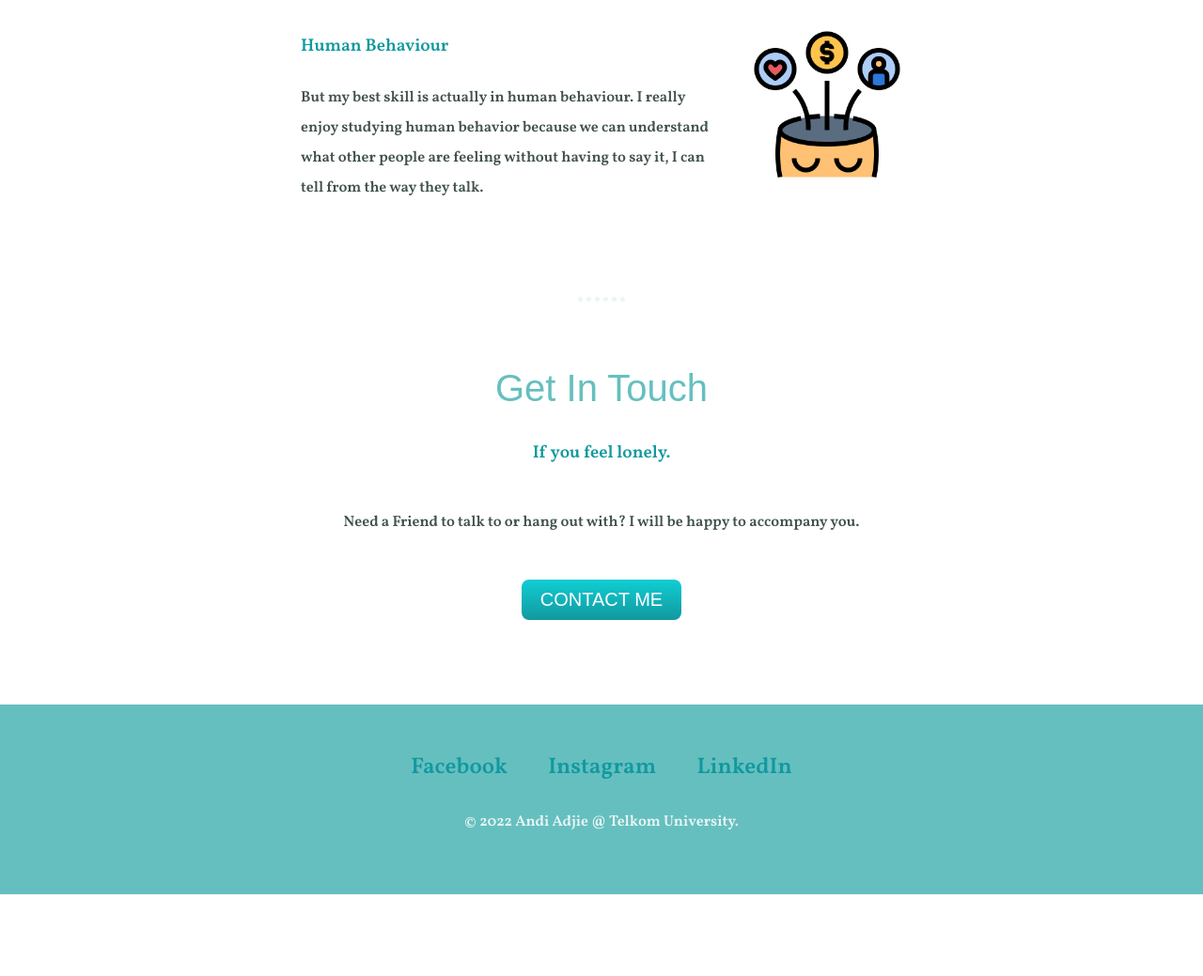
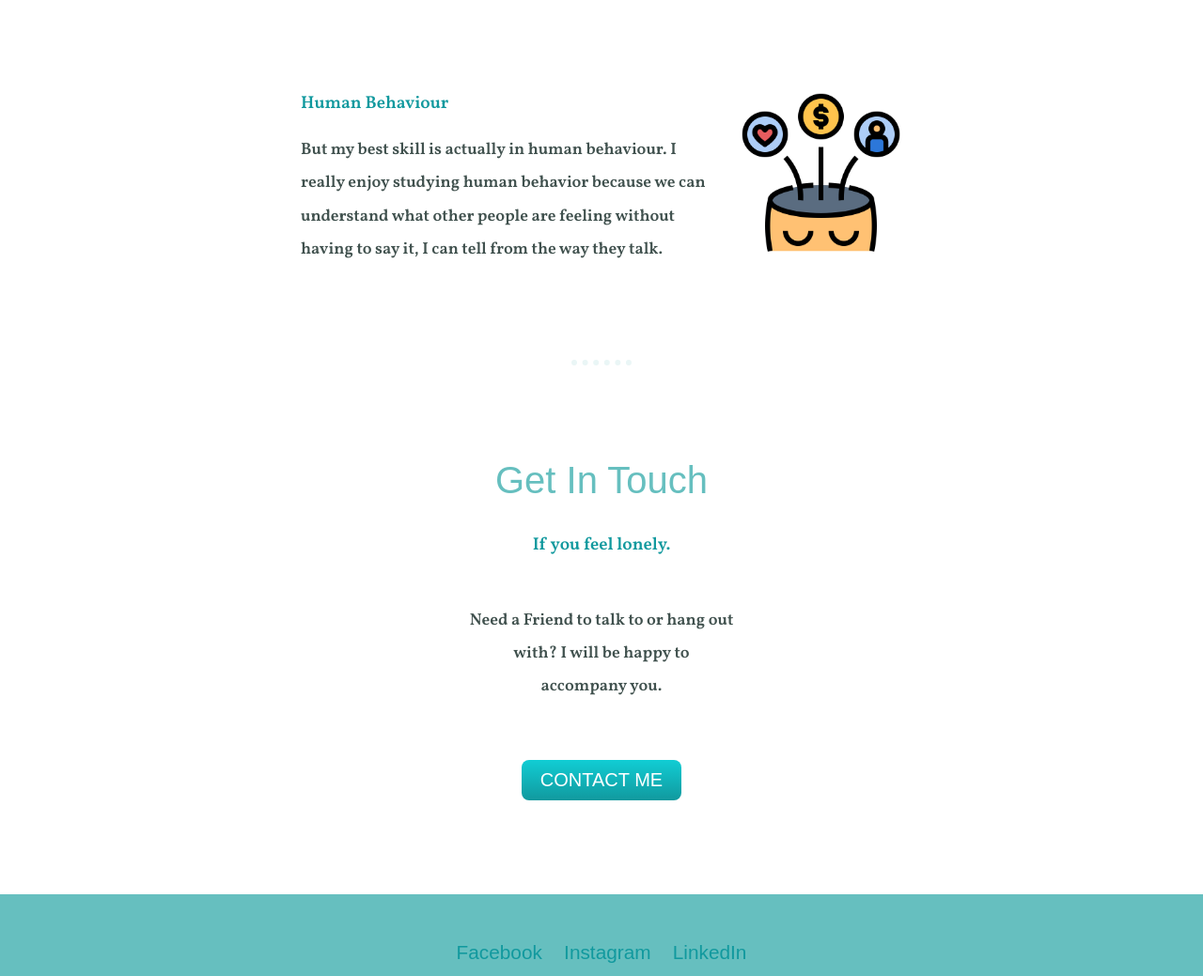
Before and after one commit to Andi-art/CV, a plain HTML site: page index.html in a window 1280 px wide. Shown: the part 1758-2797 px from the top of the page at 94% size. Before the commit the page ends 2710 px from the top, so only its background shows below. Drawn offline with Linux system fonts and the light colour scheme; a web font is replaced by a local one.

Commit message:
Update styles.css

```diff
--- a/css/styles.css
+++ b/css/styles.css
@@ -1,112 +1,132 @@
-
-body{
+body {
   margin: 0;
   text-align: center;
   font-family: 'Vollkorn', serif;
+  color: #40514E;
 }
-h1{
+
+h1 {
   font-family: 'The Nautigal', cursive;
   font-size: 5rem;
   margin: 50px auto 0 auto;
   color: #66BFBF;
-  line-height: 2;
 }
-h2{
+
+h2 {
   color: #66BFBF;
   font-family: 'Convergence', sans-serif;
   font-size: 2.5rem;
   font-weight: normal;
 }
-h3{
+
+h3 {
   color: #11999E;
 }
-a{
+
+a {
   color: #11999E;
+  font-family: 'Convergence', sans-serif;
 }
-a:hover{
-  color: #9c3424;
+
+a:hover {
+  color: #EAF6F6;
 }
-hr{
+
+hr {
   border: none;
   border-top-style: dotted;
-  border-width: 5px;
+  border-width: 6px;
   color: #EAF6F6;
-  width: 50px;
-  margin: 70px auto;
+  width: 5%;
+  margin: 100px auto;
 }
-p{
-  color: #40514E;
+
+p {
+  line-height: 2;
+  font-size: 1.1rem;
 }
-.profile{
-  margin-top: 50px;
-}
-.h2-profile{
+
+.h2-profile {
   font-size: 1.5rem;
   color: #66BFBF;
 }
-.h3-need{
+
+.h3-need {
   margin-bottom: 50px;
 }
-.parag-desc{
-  display: inline-block;
-  width: 25%;
 
+.parag-desc {
+  width: 28%;
+  margin: auto;
 }
-.paragraf-need{
-  margin-bottom: 50px;
+
+.paragraf-need {
+  margin: 40px auto 60px;
+  width: 22%;
 }
-.top-cloud{
+
+.top-cloud {
   position: absolute;
   right: 350px;
-  top: 50px;
+  top: 40px;
 }
-.bot-cloud{
+
+.bot-cloud {
   position: absolute;
   left: 330px;
 }
-.top-container{
+
+.top-container {
   background-color: #EAF6F6;
   position: relative;
   padding-top: 100px;
 }
-.mid-container{
-  position: relative;
+
+.mid-container {
+  margin: 100px 0;
 }
-.bot-container{
+
+.bot-container {
   background-color: #66BFBF;
-  padding: 50px 0 50px;
+  padding: 50px 0 20px;
   margin-top: 90px;
 }
-.copyright{
+
+.copyright {
   color: #EAF6F6;
-  margin-top: 30px;
-  font-size: 1rem;
+  padding: 20px 0;
+  font-size: 0.9rem;
 }
-.me{
+
+.me {
   padding-top: 5px;
 }
-.skill-row{
-  line-height: 2;
+
+.skill-row {
   margin: 100px auto;
   text-align: left;
   width: 50%;
 }
-.web-pic{
+
+.web-pic {
   float: left;
   margin-right: 30px;
-  width: 25%;
+  width: 27%;
 }
-.human-behav{
+
+.human-behav {
   float: right;
   margin-left: 30px;
-  width: 25%;
+  width: 27%;
 }
-.footer-link{
+
+.footer-link {
   color: #11999E;
   text-decoration: none;
-  padding: 0 20px;
-  font-size: 1.5rem;
+  padding: 0 10px;
+  font-size: 1.3rem;
 }
+
 .btn {
   background: #11cdd4;
   background-image: -webkit-linear-gradient(top, #11cdd4, #11999e);
@@ -117,13 +137,12 @@ p{
   -webkit-border-radius: 8;
   -moz-border-radius: 8;
   border-radius: 8px;
-  font-family: Arial;
+  font-family: 'Convergence', sans-serif;
   color: #ffffff;
   font-size: 20px;
   padding: 10px 20px 10px 20px;
   display: inline-block;
   bottom: 0;
-
   text-decoration: none;
 }
 
```
